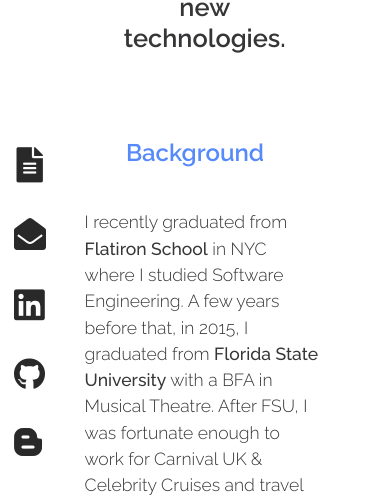
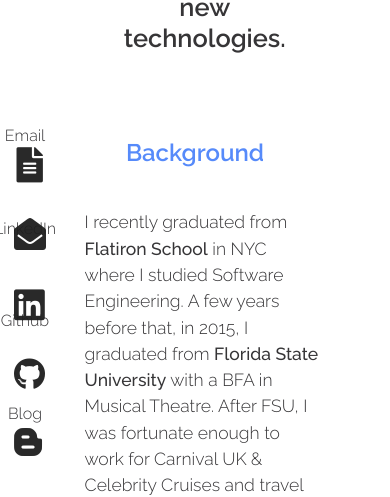
Before and after one commit to brianwlego/brianwlego.github.io, a React (Create React App) app in the folder portfolio/: page / in a window 390 px wide. Shown: the part 350-847 px from the top of the page. Built offline with nearby package versions, Linux system fonts and the light colour scheme; no server answers.

Commit message:
small fix to mobile styling

```diff
--- a/portfolio/package.json
+++ b/portfolio/package.json
@@ -6,6 +6,7 @@
   "dependencies": {
     "@testing-library/react": "^11.1.0",
     "@testing-library/user-event": "^12.1.10",
+    "framer-motion": "^3.3.0",
     "gh-pages": "^3.1.0",
     "mdbreact": "^5.0.1",
     "react": "^17.0.1",
--- a/portfolio/src/App.css
+++ b/portfolio/src/App.css
@@ -116,7 +116,19 @@
   border: none;
 }
 
-
+.popouts{
+  height: 50vh;
+  min-width: 50px;
+  width: 5vw;
+  display: flex;
+  flex-direction: column;
+  align-items: center;
+  justify-content: space-evenly;
+  position: fixed;
+  bottom: 0%;
+  z-index: -1;
+  /* left: 50px; */
+}
 
 
 /************ INTRO ***************/
--- a/portfolio/src/App.js
+++ b/portfolio/src/App.js
@@ -12,17 +12,18 @@
 
 function App() {
   useEffect(() => {
-    fetch('https://quizcard-frontend.herokuapp.com/')
-    fetch('https://quizcard-backend.herokuapp.com/api/v1/wakeup')
+      // fetch('https://quizcard-frontend.herokuapp.com/')
+      // fetch('https://quizcard-backend.herokuapp.com/api/v1/wakeup')
 
-    fetch('https://notfcebook-backend.herokuapp.com/api/v1/wakeup')
-    fetch('https://notfcebook.herokuapp.com/login')
+      // fetch('https://notfcebook-backend.herokuapp.com/api/v1/wakeup')
+      // fetch('https://notfcebook.herokuapp.com/login')
 
-    fetch('https://cocktail-companion.herokuapp.com/')
-    fetch('https://cocktailcompanion-api.herokuapp.com/wakeup')
+      // fetch('https://cocktail-companion.herokuapp.com/')
+      // fetch('https://cocktailcompanion-api.herokuapp.com/wakeup')
 
-    fetch('https://mixhub.herokuapp.com/')
+      // fetch('https://mixhub.herokuapp.com/')
   }, []);
+
 
   const [theme, setTheme] = useState('light')
 
--- a/portfolio/src/Mobile.css
+++ b/portfolio/src/Mobile.css
@@ -112,9 +112,9 @@
   .project-img-wrapper{
     width: 70vw;
   }
-  /* #projects-header{
+  #projects-header{
     width: auto;
-  } */
+  }
   #projects-header h3{
     font-size: x-large;
     font-weight:bold;
--- a/portfolio/src/components/NavBar.js
+++ b/portfolio/src/components/NavBar.js
@@ -1,9 +1,22 @@
-import React from 'react'
+import React, { useState } from 'react'
 import BrianLegoResume from '../BrianLegoResume.pdf'
 import { MDBIcon} from "mdbreact";
+import {motion} from 'framer-motion'
 
 function NavBar({toggle, theme}){
+  const [hover, setHover] = useState('')
 
+  const resumePopout = () => {
+    return (
+      <motion.p
+        animate={{x: 50}}
+        transition={{ ease: "easeIn", duration: .2 }}
+
+      >Resume</motion.p>
+    )
+  }
+
+  // console.log(hover)
 
   return(
     <>
@@ -17,6 +30,8 @@
     <div id="navbar">
       <a href={BrianLegoResume} target="_blank" rel="noreferrer" >
         <MDBIcon
+          onMouseEnter={() => setHover('resume')}
+          onMouseLeave={() => setHover('')}
           icon="file-alt"
           size="2x"
           className={theme === 'dark' ? 'invert' : ''}
@@ -54,6 +69,13 @@
           id="blog" />
         </a>
     </div>
+    <div className="popouts">
+      {hover === 'resume' ? resumePopout() : null}
+      <p>Email</p>
+      <p>LinkedIn</p>
+      <p>Github</p>
+      <p>Blog</p>
+    </div>
     </>
   )
 }
```
Also changed, not shown: 1 other file (tests, documents, lock files or other folders).
